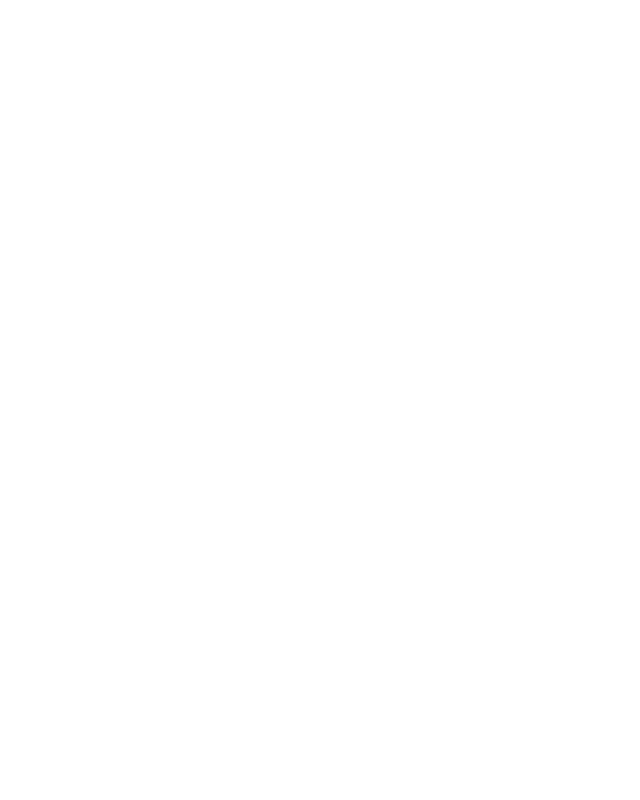
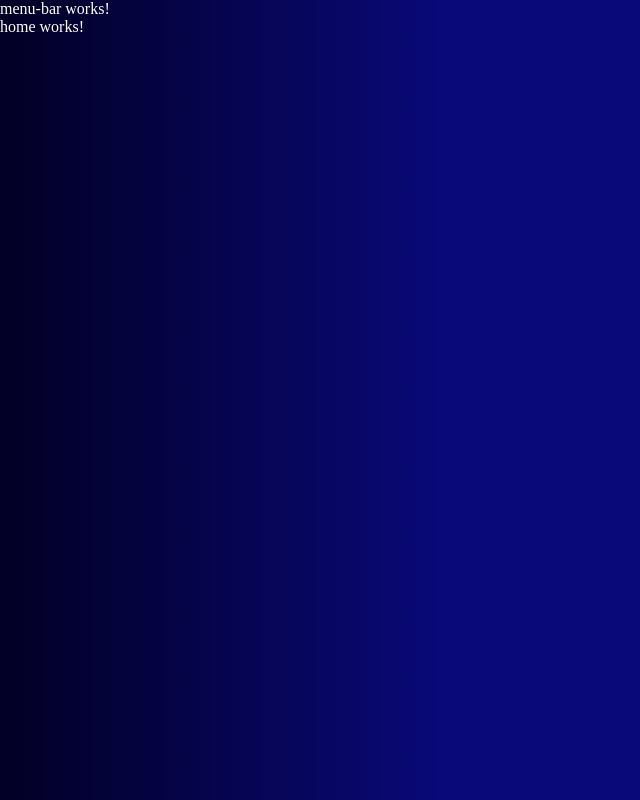
Before and after one commit to EvanJoseph78/angular-playstation-store, an Angular app: page / in a window 1280 px wide. Shown: the whole page, without its empty margins (0-640 px from the left). Built offline with nearby package versions, Linux system fonts and the light colour scheme.

Commit message:
feat: global css

```diff
--- a/src/app/app.component.html
+++ b/src/app/app.component.html
@@ -1 +1,3 @@
+<app-menu-bar></app-menu-bar>
+<app-home></app-home>
 <router-outlet></router-outlet>
--- a/src/styles.css
+++ b/src/styles.css
@@ -1 +1,18 @@
 /* You can add global styles to this file, and also import other style files */
+* {
+  padding: 0;
+  margin: 0;
+  border: 0;
+  box-sizing: border-box;
+}
+
+body {
+  background: rgb(2, 0, 36);
+  background: linear-gradient(
+    90deg,
+    rgba(2, 0, 36, 1) 0%,
+    rgba(9, 9, 121, 1) 35%,
+    rgba(9, 9, 121, 1) 100%
+  );
+  color: white;
+}
```
